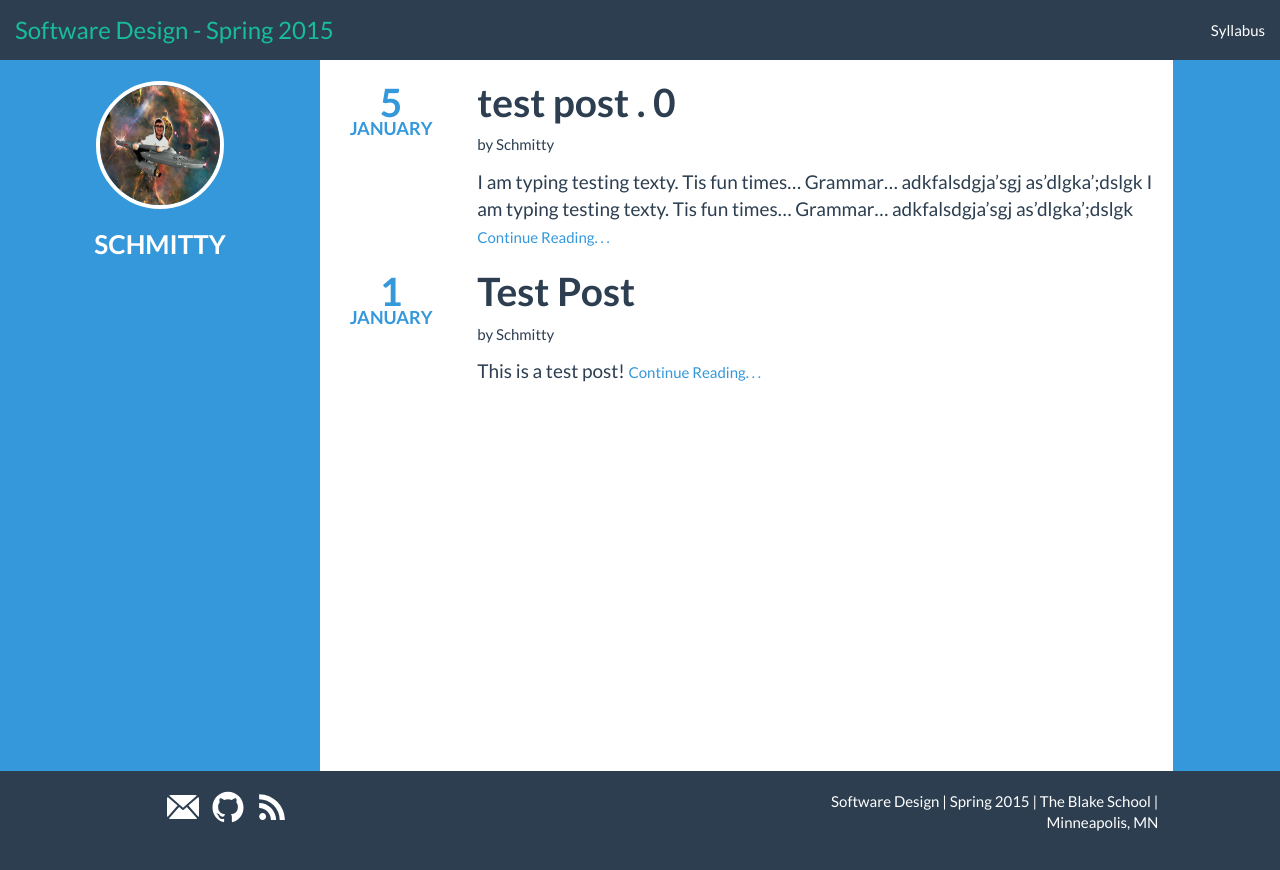
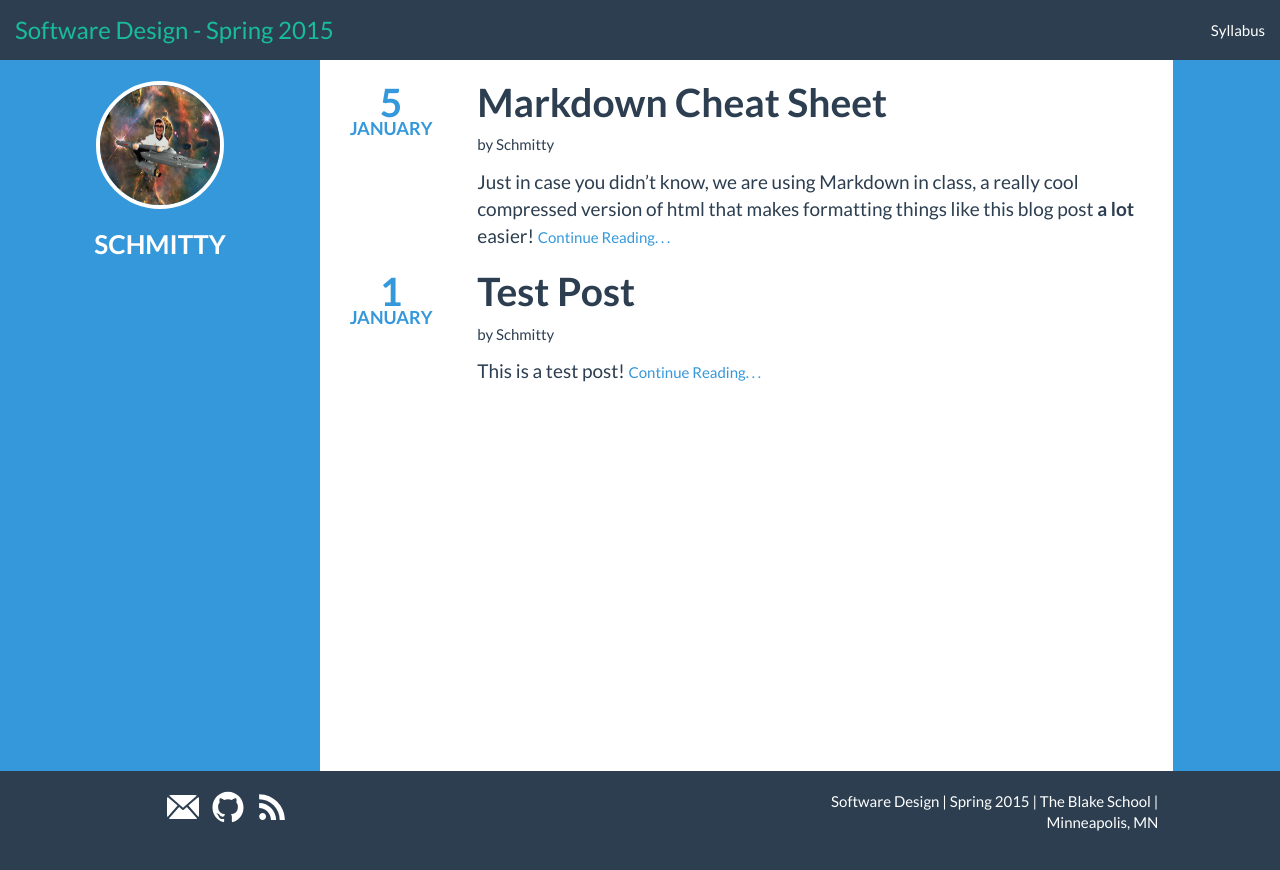
Before and after one commit to BlakeCS-Spring2015/blakecs-spring2015.github.io, a Jekyll site: the page built from schmitty/index.html, in a window 1280 px wide. Shown: the top 870 px of the page. Built offline with Jekyll 4.4.1, drawn with Linux system fonts in a browser that asks for light colours; some of the changed lines change nothing that is shown.

Commit message:
Edited existing text post
Added in first draft of A condensed Markdown Cheat Sheet: will be
edited later for comprehension. Feed back welcome.

```diff
--- a/schmitty/_posts/2015-01-05-test-post---.md
+++ b/schmitty/_posts/2015-01-05-test-post---.md
@@ -1,14 +1,72 @@
 ---
 layout: post
-title: "test post . 0 "
+title: "Markdown Cheat Sheet"
 date: 2015-01-05 15:11:00
 author: schmitty
 ---
 
+Just in case you didn't know, we are using Markdown in class, a really cool compressed version of html that makes formatting things like this blog post **a lot** easier!
+
+You can do so much, but knowing how to do it can be hard. I'm going to make a quick blog post for people who want to get crackin on updating their blog. I can't spoil all of the mystery for you yet, so I'm just going to include some md shortcuts.
+
+### Headings!
+
++ A Heading on your blog post gives it an air of importance and pomp.
+
+..* Some different heading sizes:
+
+# Heading
+
+##Heading
+
+###Heading
+
+####Heading
+
+##### Heading
+
++ To make something a heading, you just put a "#" sing before it in your code. For example, The largest heading size  is "# Heading"
+
+### Links!
+
++ If you want to link to something, the quickest way is to write the text [in brackets] followed by (the link in pharanthesis)
+
++ [For example][glitchy]
+
+[glitchy]: (https://github.com/adam-p/markdown-here/wiki/Markdown-Cheatsheet)
 
 
+### Pictures!
 
-I am typing testing texty. Tis fun times... Grammar...
-adkfalsdgja'sgj as'dlgka';dslgk
-I am typing testing texty. Tis fun times... Grammar...
-adkfalsdgja'sgj as'dlgka';dslgk
++ You can also add pictures, kind of like this.
+
+![alt text][gif1]
+
+[gif1]:http://a.fod4.com/images/GifGuide/dancing/30075yu908.gif "I am having way to much fun with this (;-)"
+
++ You start with an "!", followed by alternative text in [in brackets], and the link (in pharenthesies)
+
+
+### Blockquotes!
+
+> I honestly just think that this looks really cool, and makes everything I write seem fancy
+
++ To blockquote text, precede it with an ">".
+
+### Youtube Videos
+
++ Once again, not really sure when we would need this. The video is cool, so why not?
+
+
+<a href="http://www.youtube.com/watch?feature=player_embedded&v=dQw4w9WgXcQ
+" target="_blank"><img src="http://www.ccny.cuny.edu/compsci/images/compscibanner.jpg"
+alt="IMAGE ALT TEXT HERE" width="240" height="180" border="10" /></a>
+
+
++ To insert a video, use this template
+
+> Put this
+> "href="http://www.youtube.com/watch?feature=player_embedded&v=YOUTUBE_VIDEO_ID_HERE" target="_blank""
+> Inside link brackets.
+> "src="http://img.youtube.com/vi/YOUTUBE_VIDEO_ID_HERE/0.jpg" alt="IMAGE ALT TEXT HERE" width="240" height="180" border="10""
+> This should go in Image brackets inside the link brackets.
```
